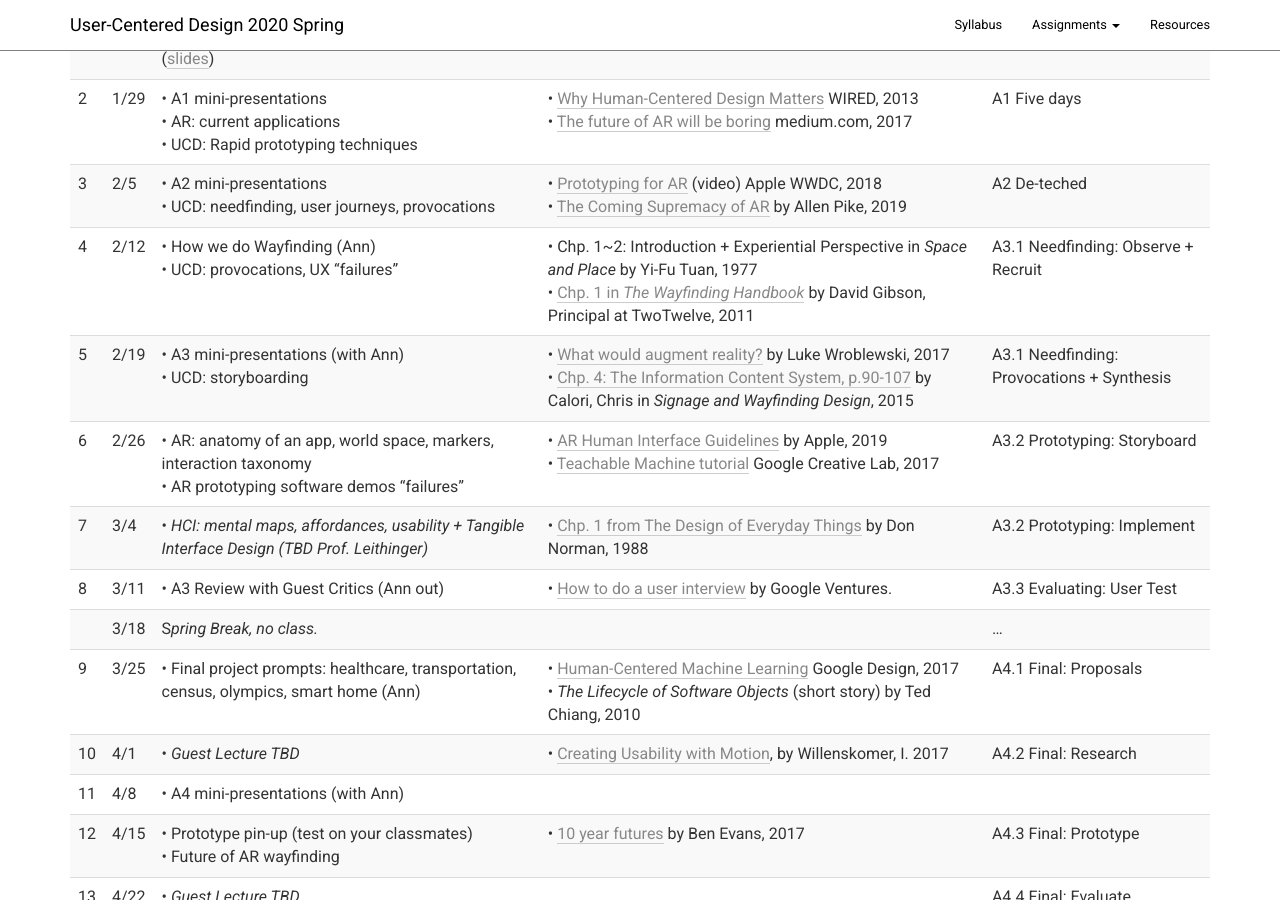
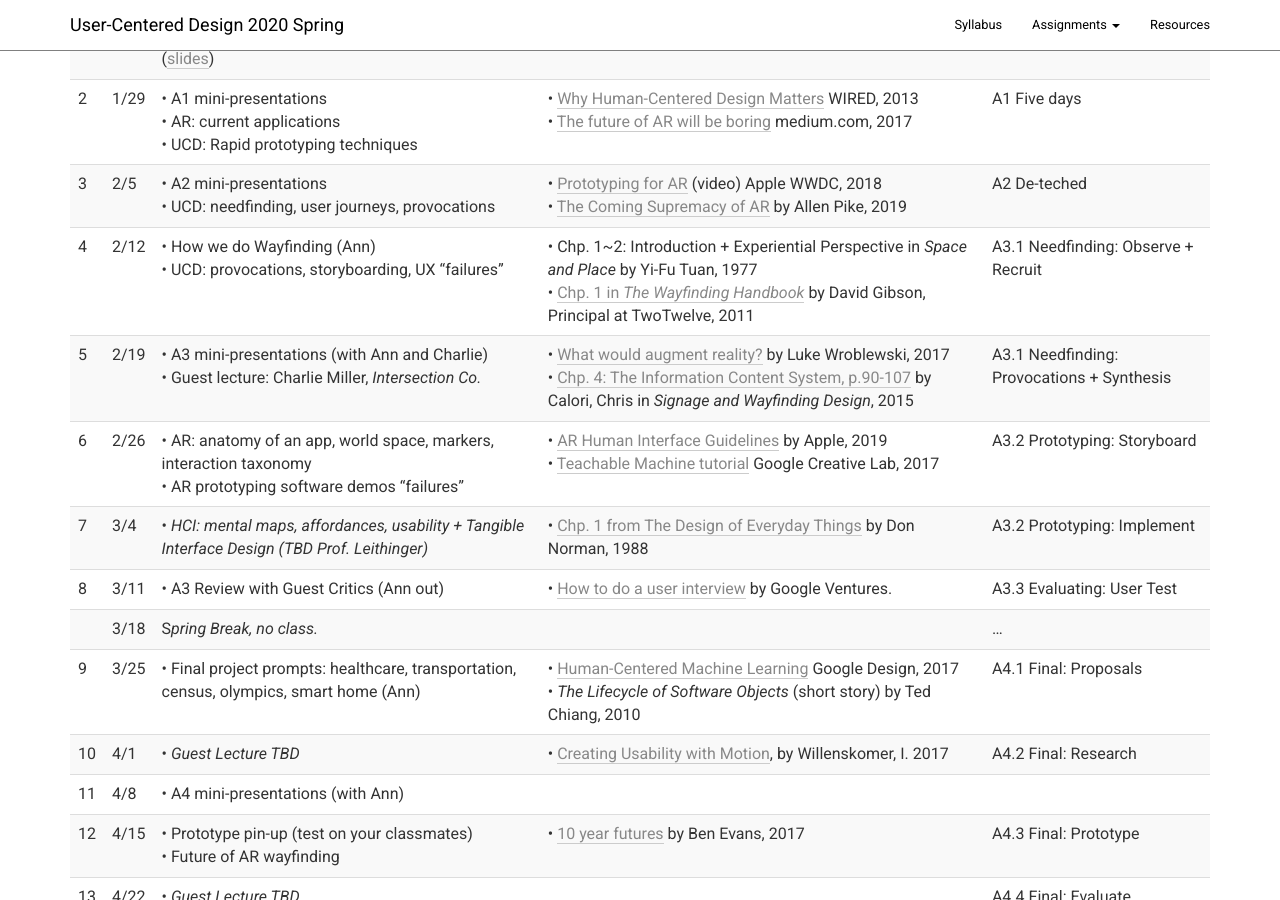
Before and after one commit to columbiaspatialinfo/columbiaspatialinfo.github.io, a Jekyll site: the page built from index.md, in a window 1280 px wide and 900 px high, scrolled down 735 px. Built offline with Jekyll 4.4.1, drawn with Linux system fonts in a browser that asks for light colours; our own code applies the rules of GitHub Pages for plain Markdown files.

Commit message:
Update index.md

```diff
--- a/index.md
+++ b/index.md
@@ -29,8 +29,8 @@ _Subject to change as semester progresses._
 | 1        | 1/22     | • What is UCD, what is AR?<br>• TwoTwelve overview (Ann)<br>• Course structure<br>([slides](https://docs.google.com/presentation/d/13yrgzOjsCOtmdtj6PEFNqrDayXyoDiWz1_qs4MgI0Iw/edit?usp=sharing)) |                                                                                                                                                                                                                                                                                 | [Apply to enroll](https://forms.gle/dKc8YTB8YCKDW2Ya6) |
 | 2        | 1/29   | • A1 mini-presentations<br>• AR: current applications<br>• UCD: Rapid prototyping techniques           | • [Why Human-Centered Design Matters](https://www.wired.com/insights/2013/12/human-centered-design-matters/) WIRED, 2013<br>• [The future of AR will be boring](https://medium.com/@warronbebster/the-future-of-augmented-reality-will-be-boring-fc95be238ef4) medium.com, 2017 | A1 Five days |
 | 3        | 2/5      | • A2 mini-presentations<br>• UCD: needfinding, user journeys, provocations                             | • [Prototyping for AR](https://developer.apple.com/videos/play/wwdc2018/808/) (video) Apple WWDC, 2018<br>• [The Coming Supremacy of AR](https://allenpike.com/2019/the-supremacy-of-ar) by Allen Pike, 2019                                                                        | A2 De-teched                                           |
-| 4        | 2/12     | • How we do Wayfinding (Ann)<br>• UCD: provocations, UX "failures"                                                   | • Chp. 1~2: Introduction + Experiential Perspective in _Space and Place_ by Yi-Fu Tuan, 1977<br>• [Chp. 1 in _The Wayfinding Handbook_](https://issuu.com/papress/docs/wayfinding-handbook) by David Gibson, Principal at TwoTwelve, 2011                                                                                                                                                                      | A3.1 Needfinding: Observe + Recruit                  |
-| 5        | 2/19     | • A3 mini-presentations (with Ann)<br>• UCD: storyboarding | • [What would augment reality?](https://www.lukew.com/ff/entry.asp?1974) by Luke Wroblewski, 2017<br>• [Chp. 4: The Information Content System, p.90-107](https://clio.columbia.edu/catalog/11557934) by Calori, Chris in _Signage and Wayfinding Design_, 2015 | A3.1 Needfinding: Provocations + Synthesis             |
+| 4        | 2/12     | • How we do Wayfinding (Ann)<br>• UCD: provocations, storyboarding, UX "failures"                                                   | • Chp. 1~2: Introduction + Experiential Perspective in _Space and Place_ by Yi-Fu Tuan, 1977<br>• [Chp. 1 in _The Wayfinding Handbook_](https://issuu.com/papress/docs/wayfinding-handbook) by David Gibson, Principal at TwoTwelve, 2011                                                                                                                                                                      | A3.1 Needfinding: Observe + Recruit                  |
+| 5        | 2/19     | • A3 mini-presentations (with Ann and Charlie)<br>• Guest lecture: Charlie Miller, _Intersection Co._ | • [What would augment reality?](https://www.lukew.com/ff/entry.asp?1974) by Luke Wroblewski, 2017<br>• [Chp. 4: The Information Content System, p.90-107](https://clio.columbia.edu/catalog/11557934) by Calori, Chris in _Signage and Wayfinding Design_, 2015 | A3.1 Needfinding: Provocations + Synthesis             |
 | 6        | 2/26     | • AR: anatomy of an app, world space, markers, interaction taxonomy<br>• AR prototyping software demos “failures”                           | • [AR Human Interface Guidelines](https://developer.apple.com/ios/human-interface-guidelines/technologies/augmented-reality/) by Apple, 2019<br>• [Teachable Machine tutorial](https://teachablemachine.withgoogle.com/) Google Creative Lab, 2017                                                                                                                                                                                                                 | A3.2 Prototyping: Storyboard                           |
 | 7        | 3/4      | • *HCI: mental maps, affordances, usability + Tangible Interface Design (TBD Prof. Leithinger)*        | • [Chp. 1 from The Design of Everyday Things]({{ layout.canvasfiles }}6854751) by Don Norman, 1988                                                                                                                                    | A3.2 Prototyping: Implement                            |
 | 8        | 3/11     | • A3 Review with Guest Critics (Ann out)                                                               | • [How to do a user interview](https://www.youtube.com/watch?v=Qq3OiHQ-HCU) by Google Ventures.                                                                                                                                                                                 | A3.3 Evaluating: User Test                             |
```
